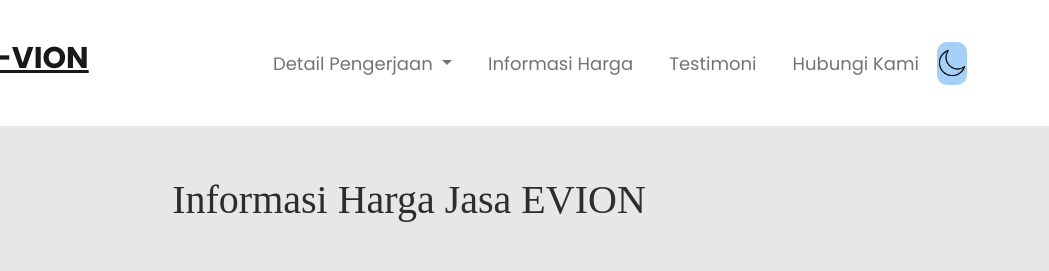
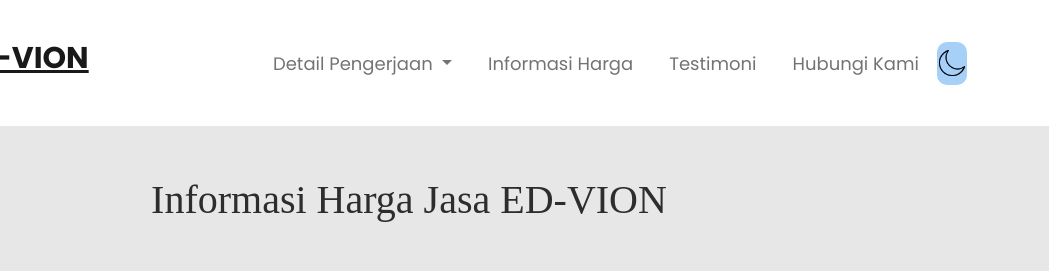
Before and after one commit to edvion/Danndyyy.github.io, a plain HTML site: page Pages/InformasiHarga.html in a window 1280 px wide. Shown: the top 271 px of the page, 231-1280 px from the left. Drawn offline with nearby package versions, Linux system fonts and the light colour scheme.

Commit message:
Update InformasiHarga.html

```diff
--- a/Pages/InformasiHarga.html
+++ b/Pages/InformasiHarga.html
@@ -69,7 +69,7 @@
 
     <!-- awal vidio gaming -->
     <div class="container">
-      <h1>Informasi Harga Jasa EVION</h1>
+      <h1>Informasi Harga Jasa ED-VION</h1>
       <div class="vidiogaming">
         <div class="kolom1">
           <h2>Video Gaming</h2>
```
